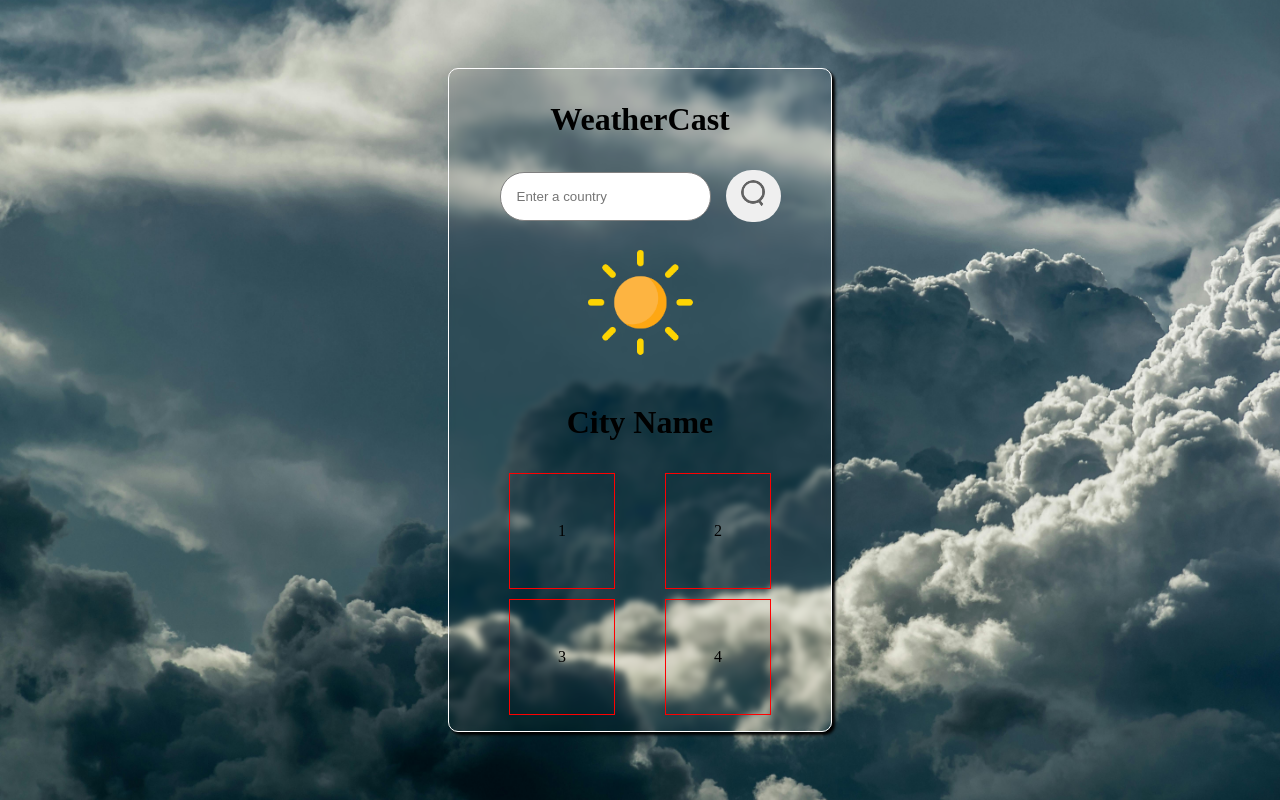
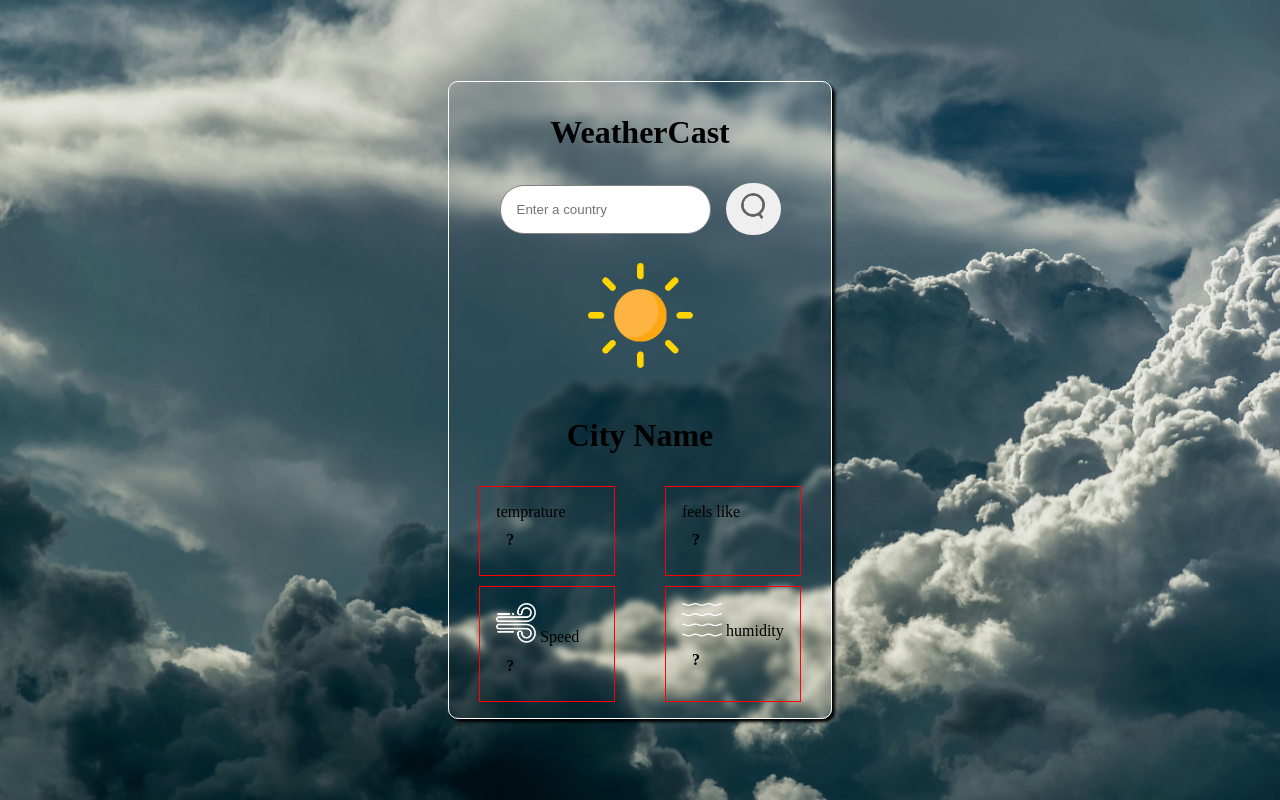
Before and after one commit to Abdi036/Weather_App, a plain HTML site: page index.html in a window 1280 px wide. Drawn offline with Linux system fonts and the light colour scheme; no server answers.

Commit message:
repalace all the values from the API to UI

```diff
--- a/index.css
+++ b/index.css
@@ -68,5 +68,12 @@ form input {
 }
 .weather_info {
   border: 1px solid red;
-  padding: 3rem;
+  height: auto;
+  padding: 1rem;
 }
+.img {
+  width: 40px;
+}
+.value {
+  padding: 10px;
+}
--- a/index.html
+++ b/index.html
@@ -33,10 +33,26 @@
           <h1 class="city_name">City Name</h1>
         </div>
         <div class="contents">
-          <div class="weather_info">1</div>
-          <div class="weather_info">2</div>
-          <div class="weather_info">3</div>
-          <div class="weather_info">4</div>
+          <div class="weather_info">
+            temprature<br />
+            <h4 class="temprature value">?</h4>
+          </div>
+          <div class="weather_info">
+            feels like<br />
+            <h4 class="feelsLike value">?</h4>
+          </div>
+          <div class="weather_info">
+            <span><img class="img" src="images/wind.png" alt="Wind" /></span>
+            Speed<br />
+            <h4 class="speed value">?</h4>
+          </div>
+          <div class="weather_info">
+            <span
+              ><img class="img" src="images/humidity.png" alt="humidity"
+            /></span>
+            humidity<br />
+            <h4 class="humidity value">?</h4>
+          </div>
         </div>
       </div>
     </div>
--- a/index.js
+++ b/index.js
@@ -1,17 +1,24 @@
 // const inputValue = document.querySelector(".inputPlace");
 // const searchBtn = document.querySelector(".btn");
-// const weatherImg = document.querySelector(".weather_image");
-// // const cityName = document.querySelector(".city_name");
-const cityName = "addis ababa";
+const Temprature = document.querySelector(".temprature");
+const feelsLike = document.querySelector(".feelsLike");
+const windSpeed = document.querySelector(".speed");
+const Humidity = document.querySelector(".humidity");
+const cityName = document.querySelector(".city_name");
+const citName = "new york";
 
 const API_key = "daeea96cab56a856c044a0803a6c59fa";
-const URL = `https://api.openweathermap.org/data/2.5/weather?q=${cityName}&appid=${API_key}&units=metric`;
+const URL = `https://api.openweathermap.org/data/2.5/weather?q=${citName}&appid=${API_key}&units=metric`;
 
 // creating async await function
 
 async function weatherCheck() {
   const res = await fetch(URL);
   const data = await res.json();
-  console.log(data);
+  cityName.textContent = data.name;
+  Temprature.textContent = data.main.temp + " °C";
+  windSpeed.textContent = data.wind.speed + " km/hr";
+  feelsLike.textContent = data.main.feels_like;
+  Humidity.textContent = data.main.humidity + "%";
 }
 weatherCheck();
```
